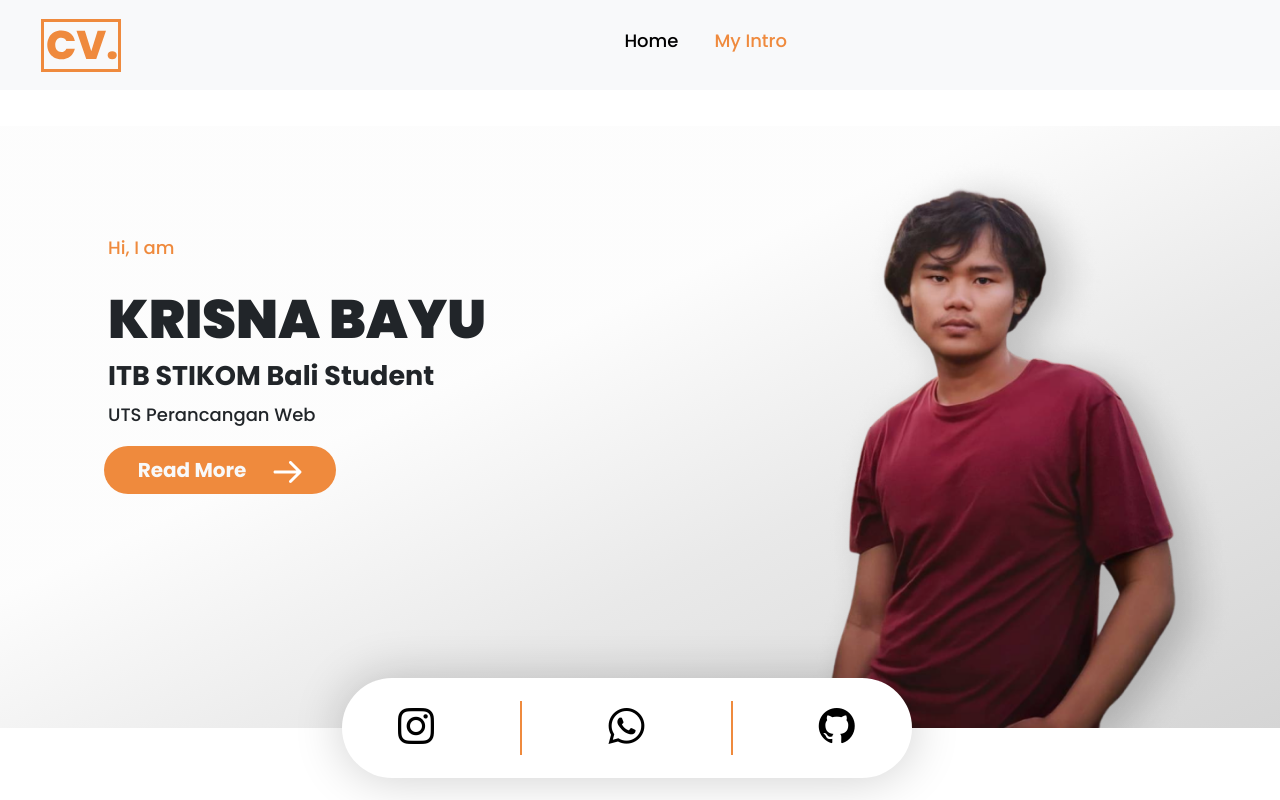
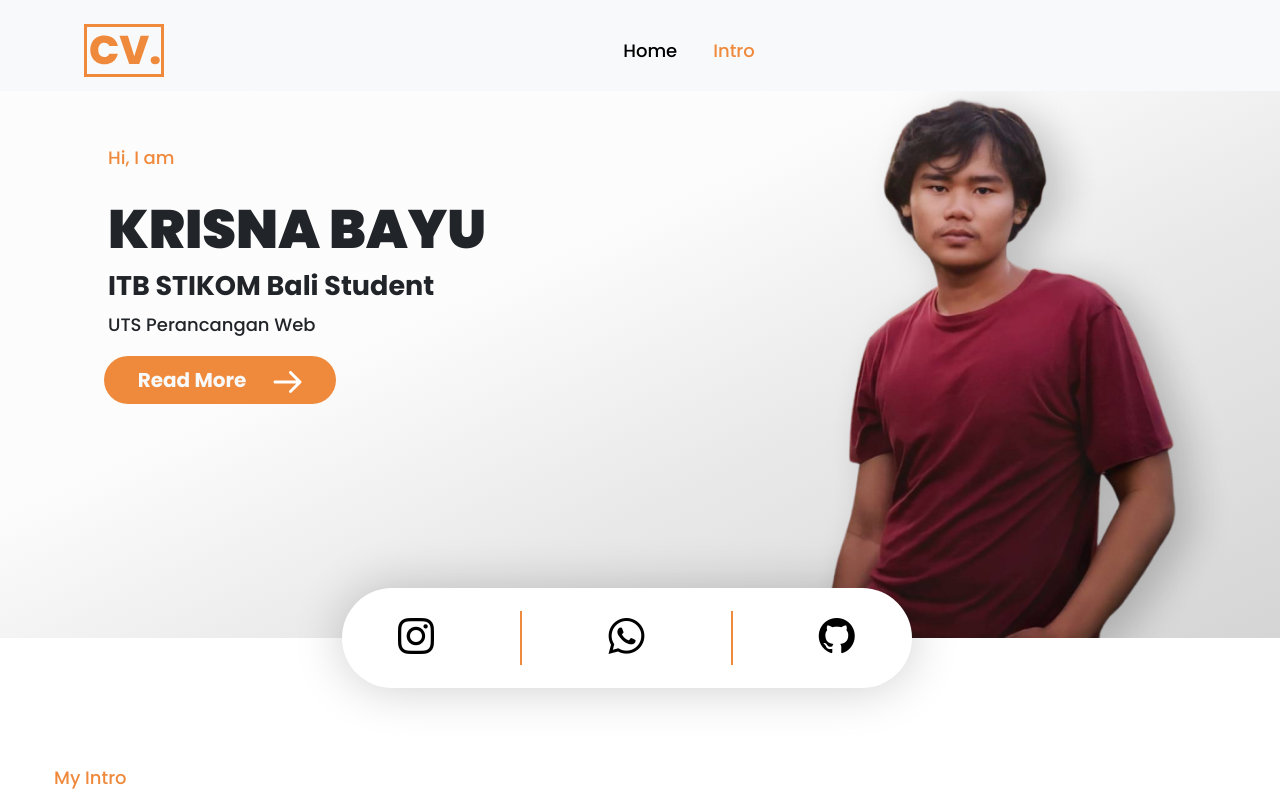
Before and after one commit to Ganes556/bayu, a plain HTML site: page main/index.html in a window 1280 px wide. Shown: the top 800 px of the page. Drawn offline with nearby package versions, Linux system fonts and the light colour scheme.

Commit message:
input to main folder

```diff
--- a/index.html
+++ b/main/index.html
@@ -15,19 +15,29 @@
     <link rel="stylesheet" href="style.css" />
     <link rel="icon" href="./img/brand-name.svg" />
     <title>Bayu</title>
+    <style>
+      body {
+        height: 10000px;
+      }
+    </style>
   </head>
   <body id="home" data-bs-spy="scroll" data-bs-target="#navbar-spy">
     <!-- navbar -->
-    <nav class="container-fluid sticky-top bg-light py-md-3 pt-4 pb-2">
-      <div class="row align-items-center ps-md-4">
-        <div class="col-1"><img src="./img/brand-name.svg" alt="brand" /></div>
-        <div class="col mb-2 d-flex justify-content-md-center justify-content-end" id="navbar-spy">
-          <a class="nav-link active" href="#home">Home</a>
-          <a class="nav-link" href="#intro">My Intro</a>
-        </div>
+
+    <nav class="navbar navbar-expand-lg fixed-top bg-light">
+      <div class="container pt-2">
+        <a href="" class="navbar-brand">
+          <img src="./img/brand-name.svg" alt="brand" />
+        </a>
+        <ul class="navbar-nav text-center flex-row justify-content-center gx-2 col" id="navbar-spy">
+          <li class="nav-item"><a href="#home" class="nav-link active">Home</a></li>
+          <li class="nav-item"><a href="#intro" class="nav-link">Intro</a></li>
+        </ul>
       </div>
     </nav>
+    <!-- navbar end -->
     <!-- main -->
+
     <section class="pt-3">
       <div class="position-relative">
         <div class="container-fluid mt-3 align-items-end d-grid">
@@ -180,6 +190,7 @@
         </div>
       </div>
     </section>
+
     <!-- Optional JavaScript; choose one of the two! -->
 
     <!-- Option 1: Bootstrap Bundle with Popper -->
--- a/style.css
+++ b/main/style.css
@@ -2,6 +2,9 @@
   font-family: "Poppins", sans-serif;
   font-weight: 500;
   font-size: 18px;
+}
+.gx-2 {
+  column-gap: 1em;
 }
 a {
   color: black;
```
Also changed, not shown: main/img/Arrow-right.svg (renamed from img/Arrow-right.svg), main/img/brand-name.svg (renamed from img/brand-name.svg), main/img/hero2.png (renamed from img/hero2.png).
